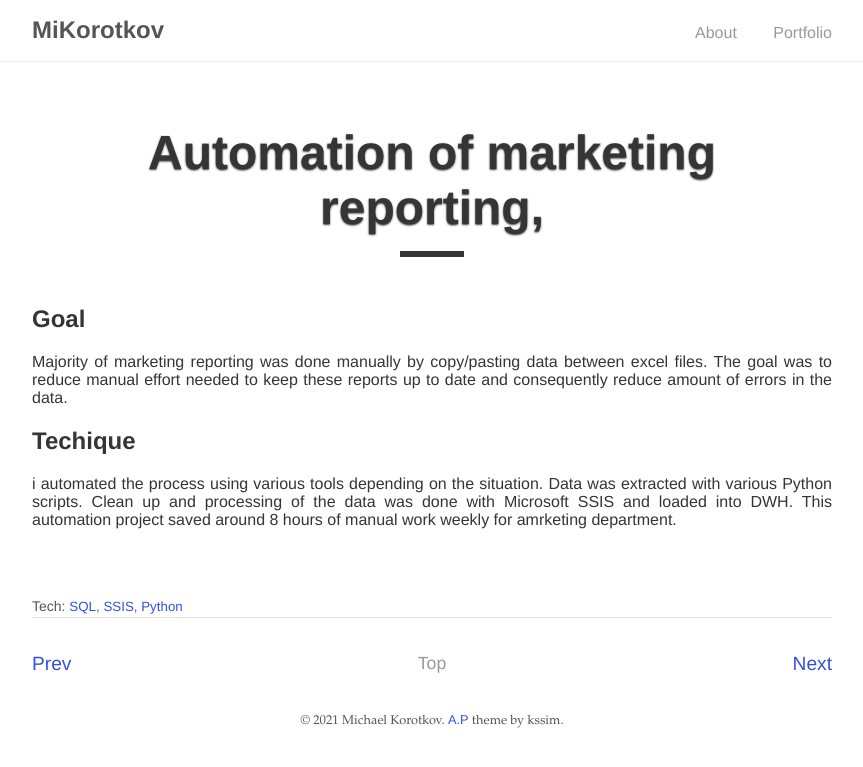
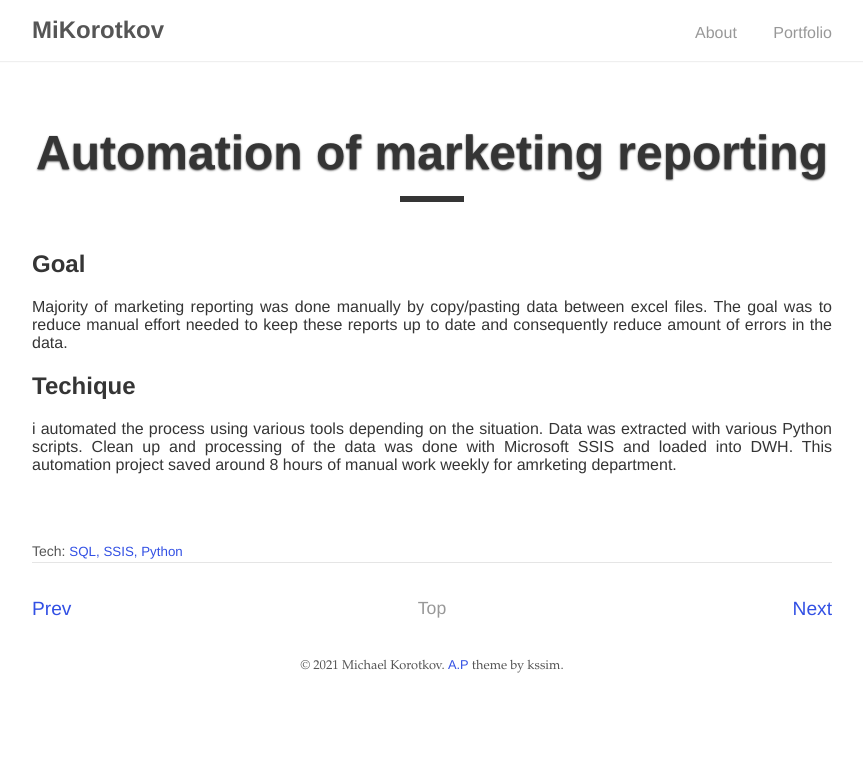
Before and after one commit to mikorotkov/mikorotkov.github.io, a Jekyll site: the page built from _posts/2019-02-01-reporting-automation.md, in a window 1280 px wide. Shown: the top 767 px of the page, without its empty margins (208-1071 px from the left). Built offline with Jekyll 4.4.1, drawn with Linux system fonts in a browser that asks for light colours.

Commit message:
fix spelling

```diff
--- a/_posts/2019-02-01-reporting-automation.md
+++ b/_posts/2019-02-01-reporting-automation.md
@@ -1,7 +1,7 @@
 ---
 layout: post
-title:  "Automation of marketing reporting,"
-info: "Automation of marketing reporting,"
+title:  "Automation of marketing reporting"
+info: "Automation of marketing reporting"
 tech: SQL, SSIS, Power BI
 dates: "2019/02 ~ 2019/05"
 categories: Experteer
```
